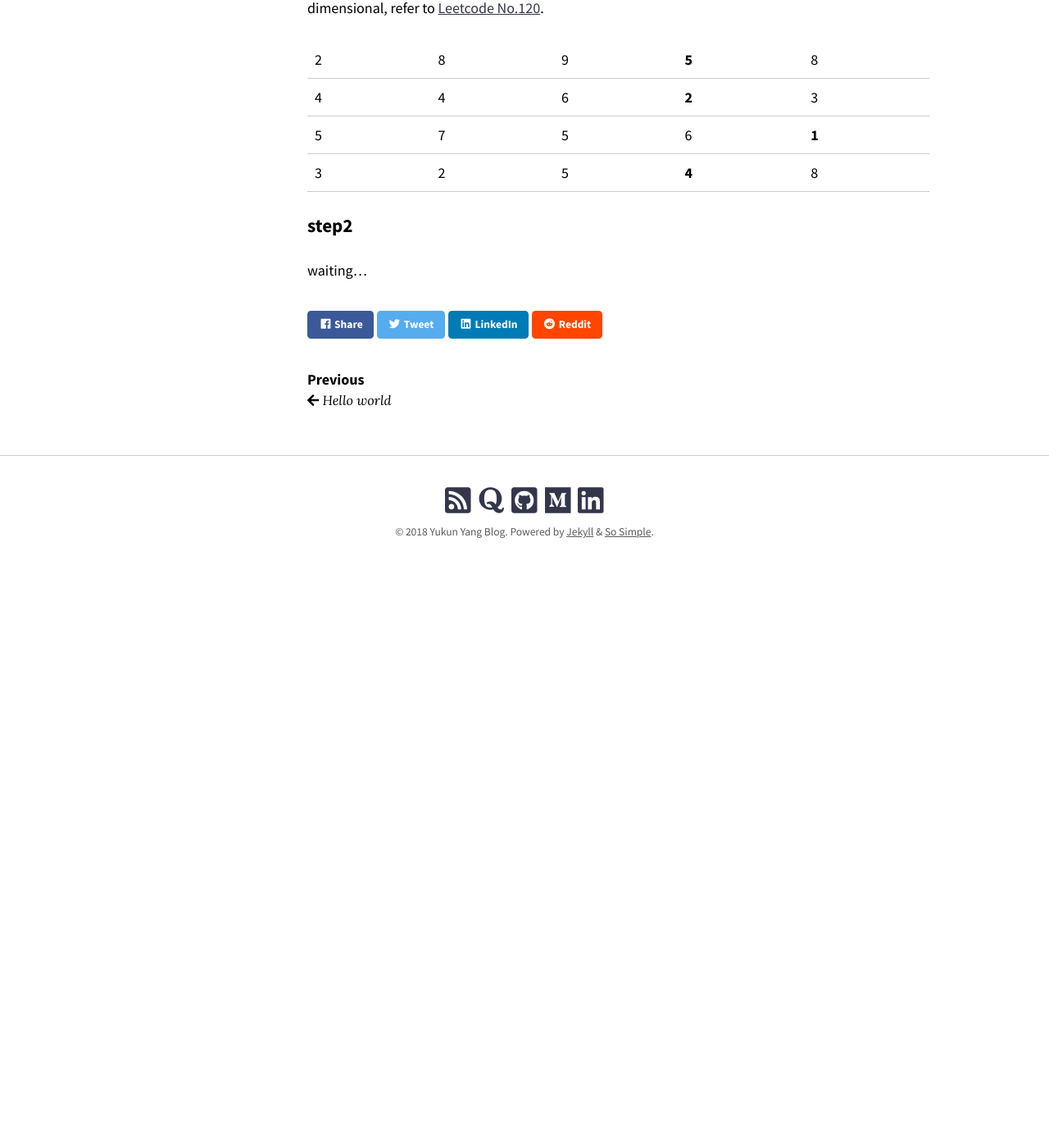
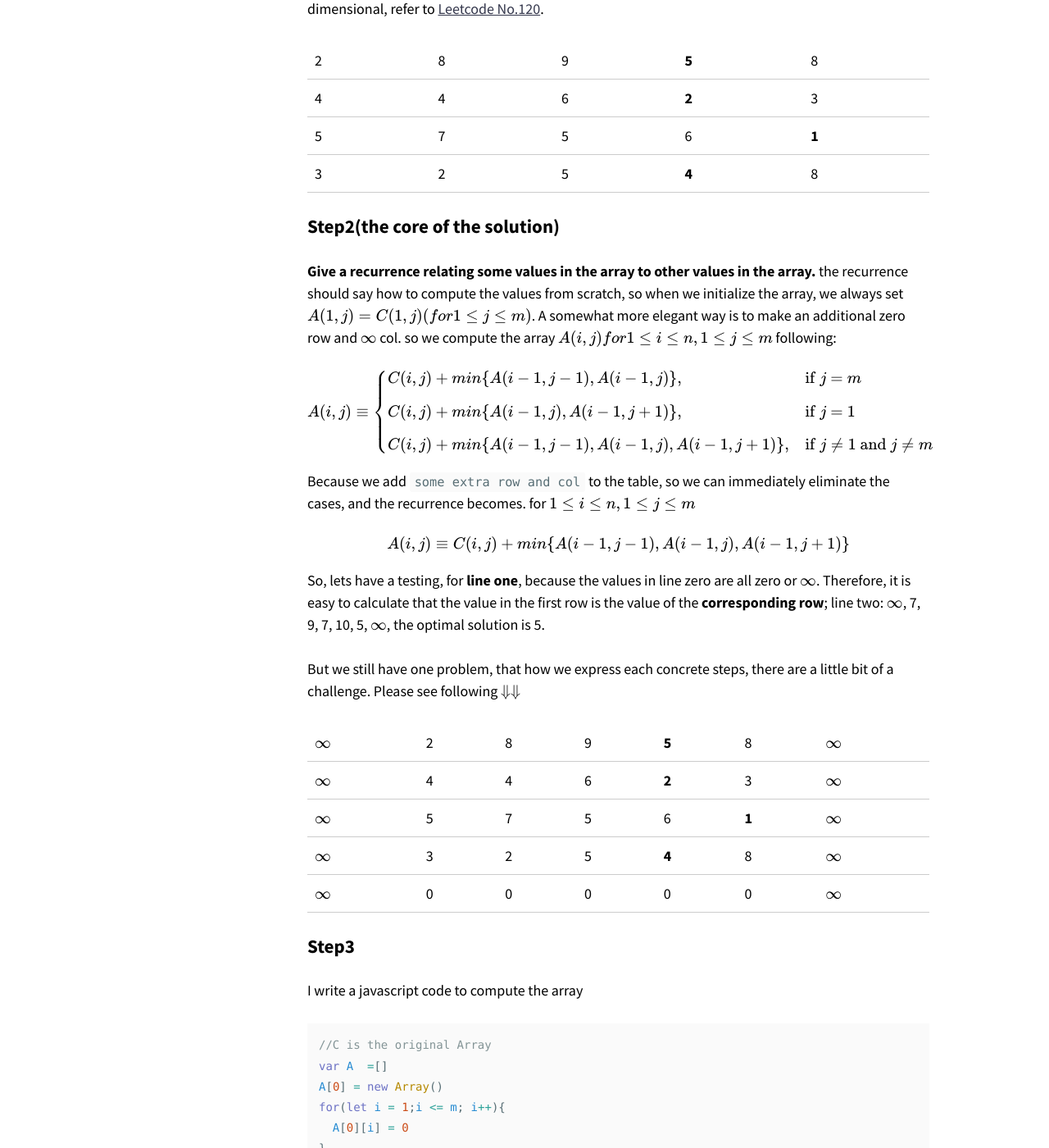
Before and after one commit to YuunYang/blog, a Jekyll site: the page built from _posts/2018-07-25-dynamic-programming-summarize.md, in a window 1280 px wide and 1400 px high, scrolled down 1466 px. Shown: the whole window at 82% size. Built offline with Jekyll 4.4.1, drawn with Linux system fonts in a browser that asks for light colours; nearby versions of some CDN libraries; formulas are drawn with MathJax 3; comment, search, counter and statistics services are not loaded; before the commit the page ends 2198 px from its top, so only the background shows below that; some of the changed text lies outside the part shown.

Commit message:
2018-07-25-dynamic-programming-summarize

````diff
--- a/_includes/scripts.html
+++ b/_includes/scripts.html
@@ -10,6 +10,7 @@
 {%- else -%}
   <script src="https://code.jquery.com/jquery-3.3.1.min.js" integrity="sha256-FgpCb/KJQlLNfOu91ta32o/NMZxltwRo8QtmkMRdAu8=" crossorigin="anonymous"></script>
   <script src="{{ '/assets/js/main.min.js' | relative_url }}"></script>
+  <script src="{{ '/assets/js/mshare.js' | relative_url }}"></script>
   <script src="https://use.fontawesome.com/releases/v5.0.12/js/all.js"></script>
 {%- endif -%}
 
--- a/_posts/2018-07-25-dynamic-programming-summarize.md
+++ b/_posts/2018-07-25-dynamic-programming-summarize.md
@@ -25,13 +25,97 @@ Like divide-and-conquer algorithm, they will both break down the problem first;
 
 ### Step1
 
-**Describe a array of values that we want to compute**, like the minimize cost; as a example, we compute the minimize of the table below, from bottom to top. how we design the array? each array index represent the optimum solution of corresponding row, for instance the solution of line 4 (or the line 1 from top to bottom) is *`array[4]`*, and we can compute the accurate answer is *`array[4][4]`* (4 -> 1 -> 2 -> 5 is the minimum sum). This is two dimensional array, we can also use just on dimensional, refer to [Leetcode No.120](https://leetcode.com/problems/triangle/discuss/38730/DP-Solution-for-Triangle).
+**Describe a array of values that we want to compute**, like the minimize cost; as a example, we compute the minimize of the table below, from bottom to top. how we design the array? each array index represent the optimum solution of corresponding row, for instance the solution of line 4 (or the line 1 from top to bottom) is $$min_{\{1\leqslant{j}\leqslant{m}\}}A(4, j)$$, and we can compute the accurate answer is *`A(4, 4)`* (4 -> 1 -> 2 -> 5 is the minimum sum). This is two dimensional array, we can also use just on dimensional, refer to [Leetcode No.120](https://leetcode.com/problems/triangle/discuss/38730/DP-Solution-for-Triangle).
 
 | 2 | 8 | 9 | **5** | 8 |
 | 4 | 4 | 6 | **2** | 3 |
 | 5 | 7 | 5 | 6 | **1** |
 | 3 | 2 | 5 | **4** | 8 |
 
-### step2
+### Step2(the core of the solution)
 
-waiting...
+**Give a recurrence relating some values in the array to other values in the array.** the recurrence should say how to compute the values from scratch, so when we initialize the array, we always set $$A(1, j) = C(1, j) (for 1 ≤ j ≤ m)$$. A somewhat more elegant way is to make an additional zero row and $$\infty$$ col. so we compute the array $$A(i, j) for 1 ≤ i ≤ n, 1 ≤ j ≤ m$$ following:
+
+$$A(i, j) \equiv
+\begin{cases}
+C(i, j) + min\{A(i − 1, j − 1), A(i − 1, j)\},  & \text{if $j$ = $m$} \\[2ex]
+C(i, j) + min\{A(i − 1, j), A(i − 1, j + 1)\},  & \text{if $j$ = $1$} \\[2ex]
+C(i, j) + min\{A(i − 1, j − 1), A(i − 1, j), A(i − 1, j + 1)\},  & \text{if ${j}\neq{1}$ and ${j}\neq{m}$}
+\end{cases}$$
+
+Because we add `some extra row and col` to the table, so we can immediately eliminate the cases, and the recurrence becomes. for $$1 ≤ i ≤ n, 1 ≤ j ≤ m$$
+
+$$A(i, j) \equiv C(i, j) + min\{A(i − 1, j − 1), A(i − 1, j), A(i − 1, j + 1)\}$$
+
+So, lets have a testing, for **line one**, because the values in line zero are all zero or $$\infty$$. Therefore, it is easy to calculate that the value in the first row is the value of the **corresponding row**; line two: $$\infty$$, 7, 9, 7, 10, 5, $$\infty$$, the optimal solution is 5.
+
+But we still have one problem, that how we express each concrete steps, there are a little bit of a challenge. Please see following $$\Downarrow\Downarrow$$
+
+| $$\infty$$ | 2 | 8 | 9 | **5** | 8 | $$\infty$$ |
+| $$\infty$$ | 4 | 4 | 6 | **2** | 3 | $$\infty$$ |
+| $$\infty$$ | 5 | 7 | 5 | 6 | **1** | $$\infty$$ |
+| $$\infty$$ | 3 | 2 | 5 | **4** | 8 | $$\infty$$ |
+| $$\infty$$ | 0 | 0 | 0 | 0 | 0 | $$\infty$$ |
+
+### Step3
+
+I write a javascript code to compute the array
+
+``` javascript
+//C is the original Array
+var A  =[]
+A[0] = new Array()
+for(let i = 1;i <= m; i++){
+  A[0][i] = 0
+}
+for(let i = 0; i <= n; i++){
+	A[i] = new Array()
+  A[i][0] = Infinity
+  A[i][m+1] = Infinity
+}
+for (let i = 1;i <= n; i++){
+	for(let j = 1;j <= m; j++){
+  	A[i][j] = C[i][j] + Math.min(A[i - 1][j - 1], A[i - 1][j], A[i - 1][j + 1])
+  }
+}
+```
+
+### $$\Rightarrow$$Step4 (solve the above doubt)
+
+this step is to compute the actual path with the smallest cost. refer to this [Doc](http://www.cs.mun.ca/~kol/courses/2711-w08/dynprog-2711.pdf), the idea is to retrace the decisions made when computing the array, the core thinking is retraction, but it's too complex. Refer to [leetcode No.368](https://leetcode.com/problems/largest-divisible-subset/discuss/84006/Classic-DP-solution-similar-to-LIS-O(n2)), we could directly compute the cost by recording the optimal value for previous value at each loop. here is the code.
+
+```javascript
+//C is the original Array
+var A  =[],
+	pre = [],
+  index=-1;
+A[0] = new Array()
+pre = new Array()
+for(let i = 1;i <= m; i++){
+  A[0][i] = 0
+  pre[0][j] = -1
+}
+for(let i = 0; i <= n; i++){
+	A[i] = new Array()
+  A[i][0] = Infinity
+  A[i][m+1] = Infinity
+}
+for (let i = 1;i <= n; i++){
+	for(let j = 1;j <= m; j++){
+  	let minj = j - 1
+    minj = A[i - 1][minj] < A[i - 1][j] ? minj : j
+    minj = A[i - 1][minj] < A[i - 1][j + 1] ? minj : j + 1
+  	A[i][j] = C[i][j] + A[i - 1][minj]
+    pre[i][j] = minj
+    index = j
+  }
+}
+```
+
+### Summarize
+
+Dynamic programming algorithm has a wide range of application, and in the next few days, I'd like to post some additional content about the application in the Web Develope.
+
+- - -
+
+$$\mathcal{Yukun Yang}$$ at Beijing
--- /dev/null
+++ b/assets/js/mshare.js
@@ -0,0 +1,172 @@
+/**
+ * 此插件主要作用是在UC和QQ两个主流浏览器
+ * 上面触发微信分享到朋友圈或发送给朋友的功能
+ */
+'use strict';
+var UA = navigator.appVersion;
+
+/**
+ * 是否是 UC 浏览器
+ */
+var uc = UA.split('UCBrowser/').length > 1 ? 1 : 0;
+
+/**
+ * 判断 qq 浏览器
+ * 然而qq浏览器分高低版本
+ * 2 代表高版本
+ * 1 代表低版本
+ */
+var qq = UA.split('MQQBrowser/').length > 1 ? 2 : 0;
+
+/**
+ * 是否是微信
+ */
+var wx = /micromessenger/i.test(UA);
+
+/**
+ * 浏览器版本
+ */
+var qqVs = qq ? parseFloat(UA.split('MQQBrowser/')[1]) : 0;
+var ucVs = uc ? parseFloat(UA.split('UCBrowser/')[1]) : 0;
+
+/**
+ * 获取操作系统信息  iPhone(1)  Android(2)
+ */
+var os = (function () {
+  var ua = navigator.userAgent;
+
+  if (/iphone|ipod/i.test(ua)) {
+    return 1;
+  } else if (/android/i.test(ua)) {
+    return 2;
+  } else {
+    return 0;
+  }
+}());
+
+/**
+ * qq浏览器下面 是否加载好了相应的api文件
+ */
+var qqBridgeLoaded = false;
+
+// 进一步细化版本和平台判断
+if ((qq && qqVs < 5.4 && os == 1) || (qq && qqVs < 5.3 && os == 1)) {
+  qq = 0;
+} else {
+  if (qq && qqVs < 5.4 && os == 2) {
+    qq = 1;
+  } else {
+    if (uc && ((ucVs < 10.2 && os == 1) || (ucVs < 9.7 && os == 2))) {
+      uc = 0;
+    }
+  }
+}
+/**
+ * qq浏览器下面 根据不同版本 加载对应的bridge
+ * @method loadqqApi
+ * @param  {Function} cb 回调函数
+ */
+function loadqqApi(cb) {
+  // qq == 0
+  if (!qq) {
+    return cb && cb();
+  }
+  var script = document.createElement('script');
+  script.src = (+qq === 1) ? '//3gimg.qq.com/html5/js/qb.js' : '//jsapi.qq.com/get?api=app.share';
+  /**
+   * 需要等加载过 qq 的 bridge 脚本之后
+   * 再去初始化分享组件
+   */
+  script.onload = function () {
+    cb && cb();
+  };
+  document.body.appendChild(script);
+}
+/**
+ * UC浏览器分享
+ * @method ucShare
+ */
+function ucShare(config) {
+  // ['title', 'content', 'url', 'platform', 'disablePlatform', 'source', 'htmlID']
+  // 关于platform
+  // ios: kWeixin || kWeixinFriend;
+  // android: WechatFriends || WechatTimeline
+  // uc 分享会直接使用截图
+  var platform = '';
+  var shareInfo = null;
+  // 指定了分享类型
+  if (config.type) {
+    if (os == 2) {
+      platform = config.type == 1 ? 'WechatTimeline' : 'WechatFriends';
+    } else if (os == 1) {
+      platform = config.type == 1 ? 'kWeixinFriend' : 'kWeixin';
+    }
+  }
+  shareInfo = [config.title, config.desc, config.url, platform, '', '', ''];
+  // android
+  if (window.ucweb) {
+    ucweb.startRequest && ucweb.startRequest('shell.page_share', shareInfo);
+    return;
+  }
+  if (window.ucbrowser) {
+    ucbrowser.web_share && ucbrowser.web_share.apply(null, shareInfo);
+    return;
+  }
+}
+/**
+ * qq 浏览器分享函数
+ * @method qqShare
+ */
+function qqShare(config) {
+  var type = config.type;
+  //微信好友 1, 微信朋友圈 8
+  type = type ? ((type == 1) ? 8 : 1) : '';
+  var share = function () {
+    var shareInfo = {
+      'url': config.url,
+      'title': config.title,
+      'description': config.desc,
+      'img_url': config.img,
+      'img_title': config.title,
+      'to_app': type,
+      'cus_txt': ''
+    };
+    if (window.browser) {
+      browser.app && browser.app.share(shareInfo);
+    } else if (window.qb) {
+      qb.share && qb.share(shareInfo);
+    }
+  };
+  if (qqBridgeLoaded) {
+    share();
+  } else {
+    loadqqApi(share);
+  }
+}
+/**
+ * 对外暴露的接口函数
+ * @method mShare
+ * @param  {Object} config 配置对象
+ */
+function mShare(config) {
+  this.config = config;
+  this.init = function (type) {
+    if (typeof type != 'undefined') this.config.type = type;
+    try {
+      if (uc) {
+        ucShare(this.config);
+      } else if (qq && !wx) {
+        qqShare(this.config);
+      }
+    } catch (e) { }
+  }
+}
+// 预加载 qq bridge
+loadqqApi(function () {
+  qqBridgeLoaded = true;
+});
+if (typeof module === 'object' && module.exports) {
+  module.exports = mShare;
+} else {
+  window.mShare = mShare;
+}
````
Also changed, not shown: other parts of _posts/2018-07-25-dynamic-programming-summarize.md (+1 -1 lines), _posts/2018-07-24-first-blog.md (+2 -1 lines).
